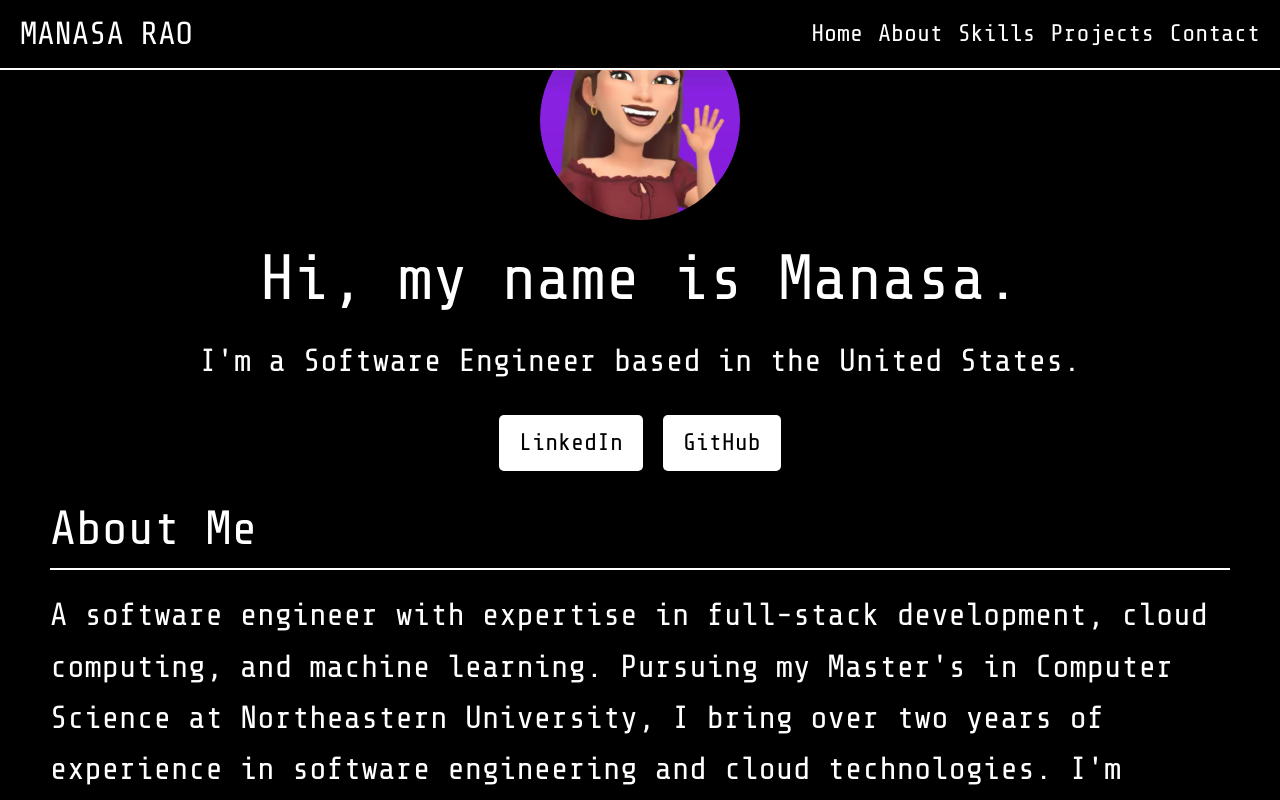
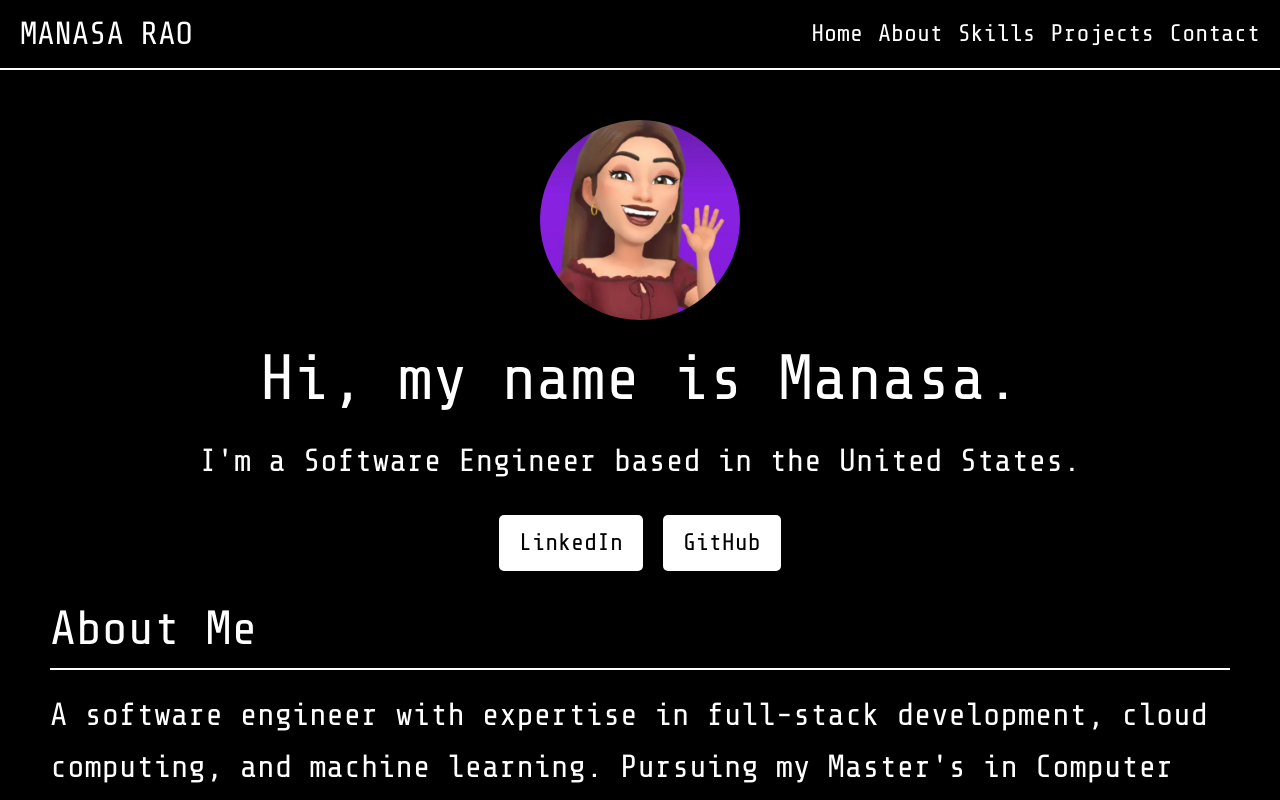
Before and after one commit to manasarao30/Portfolio-website, a React (Create React App) app: page / in a window 1280 px wide. Shown: the top 800 px of the page. Built offline with nearby package versions, Linux system fonts and the light colour scheme; a web font is replaced by a local one.

Commit message:
hero resp

```diff
--- a/src/components/HeroSection.tsx
+++ b/src/components/HeroSection.tsx
@@ -120,11 +120,12 @@ const playClickSound = () => {
 };
 const HeroSection = () => (
   <Hero>
-    <motion.div
-      initial={{ opacity: 0, y: 50 }}
-      animate={{ opacity: 1, y: 0 }}
-      transition={{ duration: 0.5 }}
-    >
+   <motion.div
+    initial={{ opacity: 0, y: 50 }} // Animation starts 50px below
+    animate={{ opacity: 1, y: 0 }}  // Moves back to its original position
+    transition={{ duration: 0.5 }}
+    style={{ marginTop: "100px" }} // Add space consistently, even with animation
+  >
       <div className="profile-image"></div>
       <h1>Hi, my name is Manasa.</h1>
       <p>I'm a Software Engineer based in the United States.</p>
```
